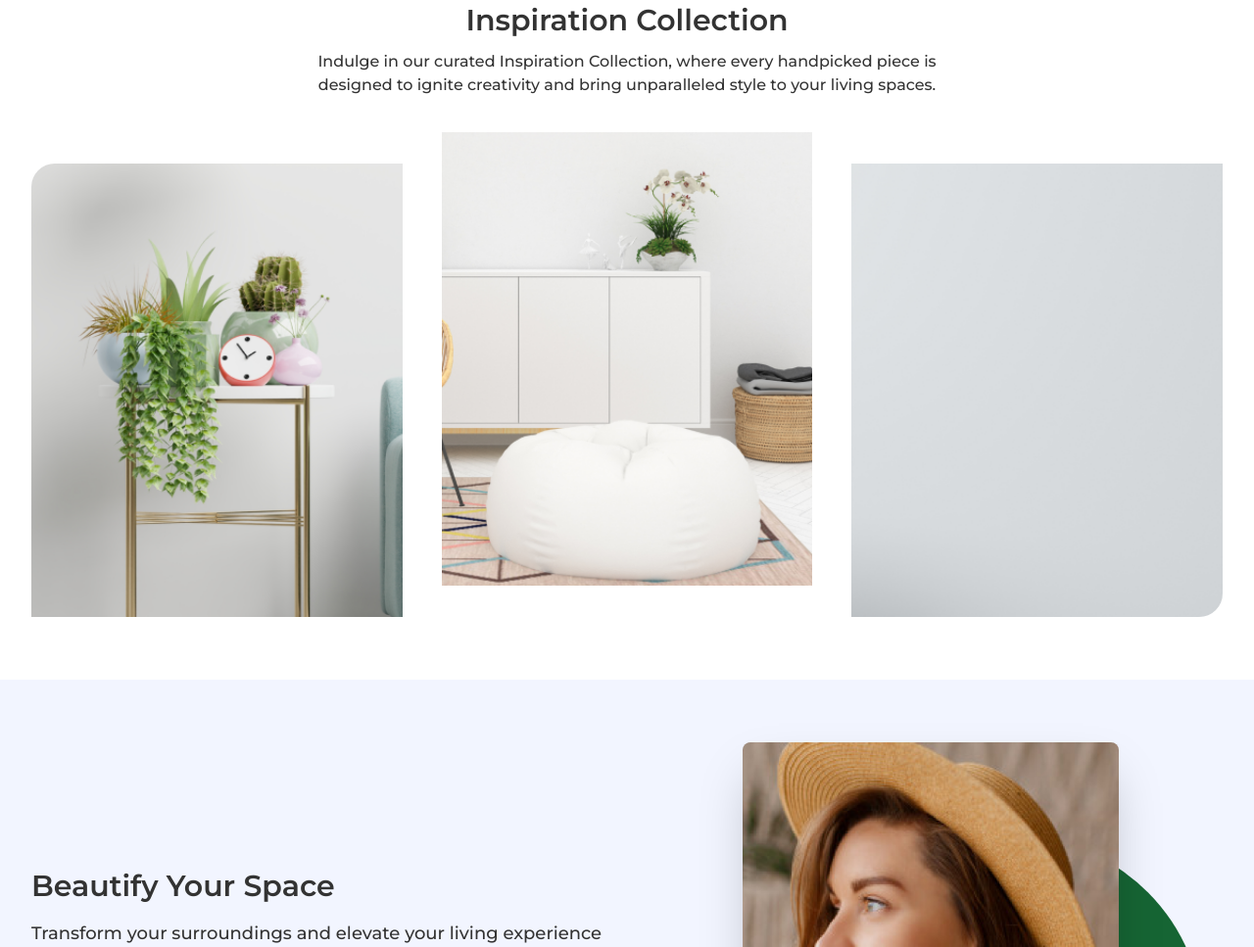
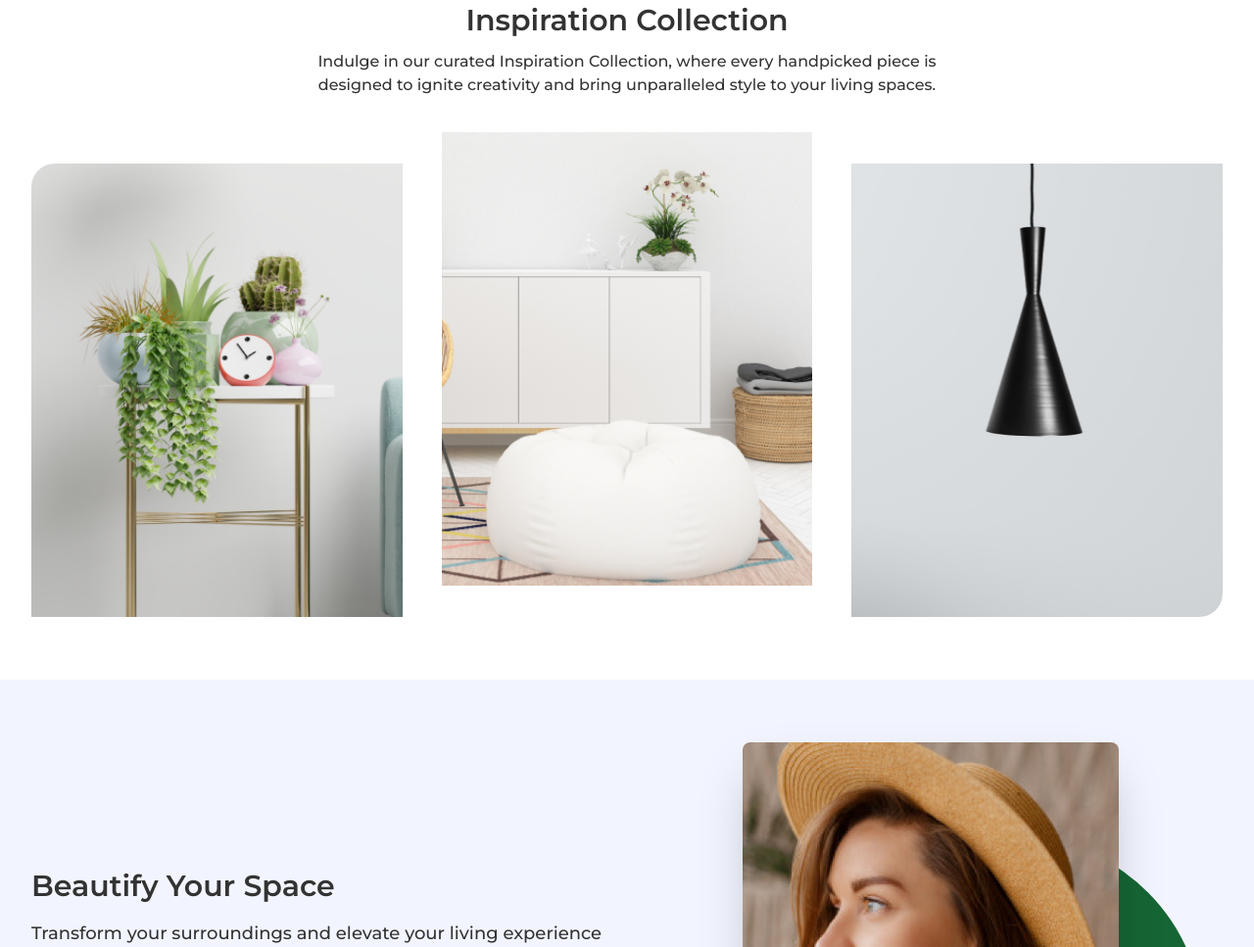
Before and after one commit to CodeWizard-AB/Furniture-Website, a website: page app/index.html in a window 1280 px wide. Shown: the part 1141-2108 px from the top of the page at 98% size. Drawn offline with nearby package versions, Linux system fonts and the light colour scheme.

Commit message:
images addes

```diff
--- a/app/index.html
+++ b/app/index.html
@@ -146,11 +146,16 @@
 					<figure class="md:-translate-y-8">
 						<img src="Images/collection-02.png" alt="Sofa" />
 					</figure>
-					<figure>
+					<figure class="relative">
 						<img
 							src="Images/collection-03.png"
 							alt="Light"
 							class="rounded-br-3xl"
+						/>
+						<img
+							src="Images/lamp.png"
+							alt=""
+							class="absolute top-0 left-1/2 -translate-x-1/2 max-w-[109px]"
 						/>
 					</figure>
 				</div>
@@ -298,7 +303,9 @@
 		<!-- * FOOTER COMPONENTS -->
 
 		<footer class="py-16 bg-primary">
-			<div class="container grid grid-cols-1 md:grid-cols-[0.4fr_0.6fr] text-white md:gap-14">
+			<div
+				class="container grid grid-cols-1 md:grid-cols-[0.4fr_0.6fr] text-white md:gap-14"
+			>
 				<div class="section-heading">
 					<h3 class="content-heading">Furniture</h3>
 					<p
```
Also changed, not shown: app/Images/lamp.png (added), app/style.css.
